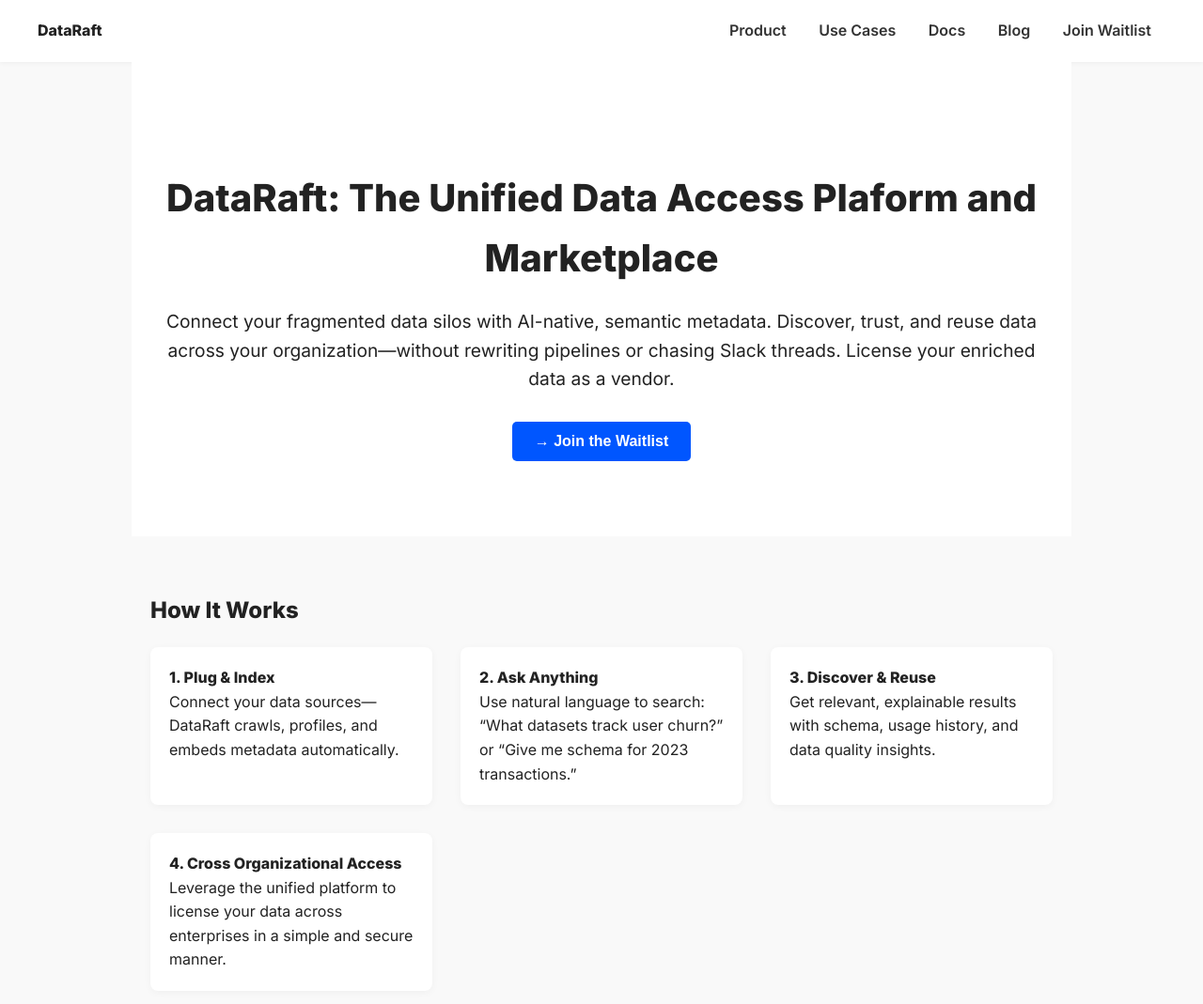
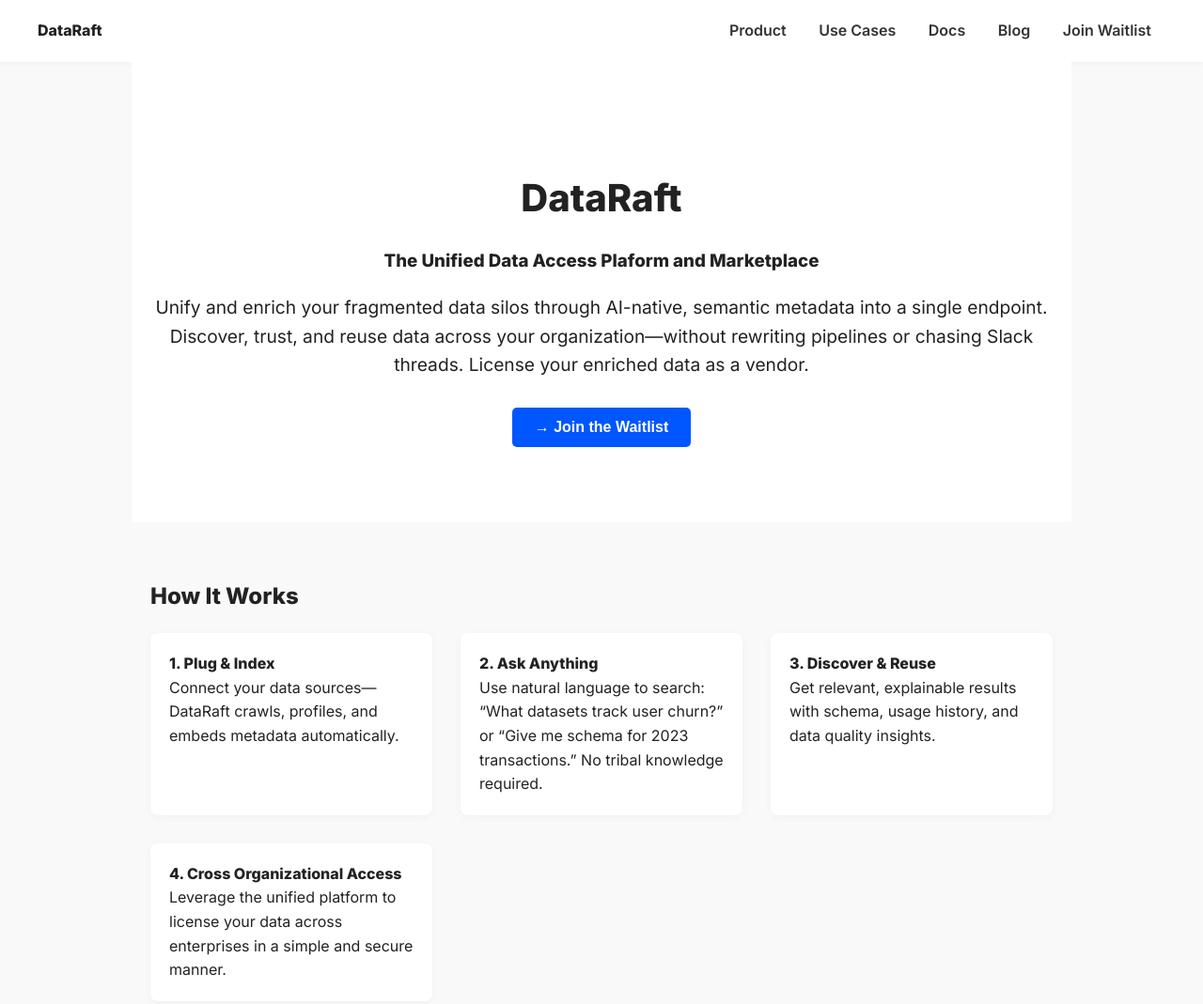
Before and after one commit to AJ-hash/DataRaft-landing, a plain HTML site: page index.html in a window 1280 px wide. Shown: the top 1069 px of the page at 94% size. Drawn offline with Linux system fonts and the light colour scheme.

Commit message:
Update index.html
More changes added

```diff
--- a/index.html
+++ b/index.html
@@ -99,8 +99,9 @@
 </nav>
 
 <section class="hero">
-  <h1>DataRaft: The Unified Data Access Plaform and Marketplace</h1>
-  <p>Connect your fragmented data silos with AI-native, semantic metadata. Discover, trust, and reuse data across your organization—without rewriting pipelines or chasing Slack threads. License your enriched data as a vendor.</p>
+  <h1>DataRaft</h1>
+  <h3>The Unified Data Access Plaform and Marketplace</h3>
+  <p>Unify and enrich your fragmented data silos through AI-native, semantic metadata into a single endpoint. Discover, trust, and reuse data across your organization—without rewriting pipelines or chasing Slack threads. License your enriched data as a vendor.</p>
   <button class="cta-button">→ Join the Waitlist</button>
 </section>
 
@@ -108,7 +109,7 @@
   <h2>How It Works</h2>
   <div class="grid">
     <div class="card"><strong>1. Plug & Index</strong><br/>Connect your data sources—DataRaft crawls, profiles, and embeds metadata automatically.</div>
-    <div class="card"><strong>2. Ask Anything</strong><br/>Use natural language to search: “What datasets track user churn?” or “Give me schema for 2023 transactions.”</div>
+    <div class="card"><strong>2. Ask Anything</strong><br/>Use natural language to search: “What datasets track user churn?” or “Give me schema for 2023 transactions.” No tribal knowledge required.</div>
     <div class="card"><strong>3. Discover & Reuse</strong><br/>Get relevant, explainable results with schema, usage history, and data quality insights.</div>
         <div class="card"><strong>4. Cross Organizational Access</strong><br/>Leverage the unified platform to license your data across enterprises in a simple and secure manner.</div>
   </div>
```
